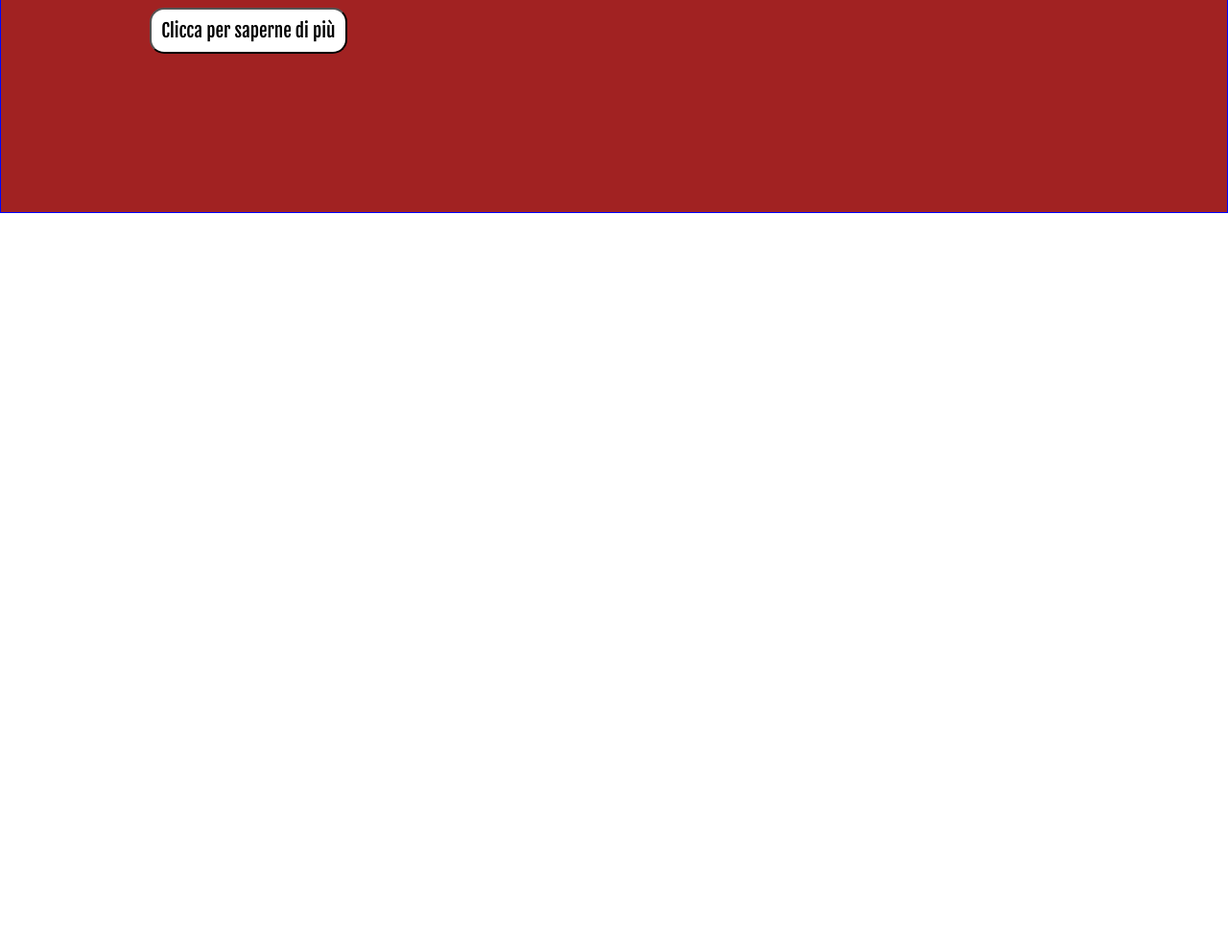
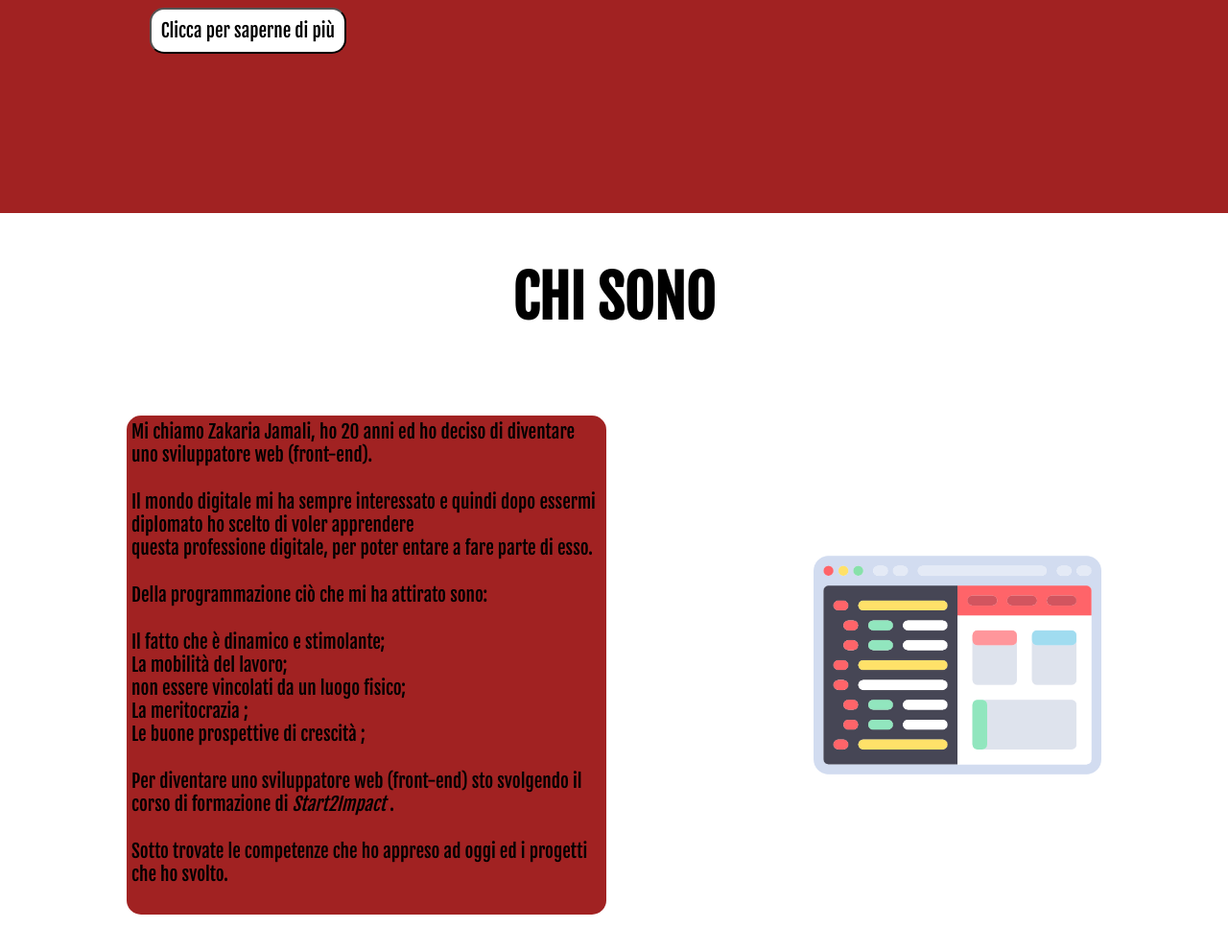
Before and after one commit to ZakJam/Sito-personale, a plain HTML site: page index.html in a window 1280 px wide. Shown: the part 578-1570 px from the top of the page at 96% size. Before the commit the page ends 800 px from the top, so only its background shows below. Drawn offline with Linux system fonts and the light colour scheme.

Commit message:
Realizzato la parte chi sono

```diff
--- a/assets/sass/portfolio.scss
+++ b/assets/sass/portfolio.scss
@@ -35,16 +35,13 @@ body {
     border-radius: 18px;
     padding: 5px;
   }
-  a {
-    color: black;
-    text-decoration: none;
-  }
 }
-
+a {
+  color: black;
+  text-decoration: none;
+}
 /*--------------------------HOME------------------------*/
 .home {
-  border: 1px rgb(0, 4, 255) solid;
-  width: 100%;
   height: 87vh;
   background-color: rgb(161, 34, 34);
   display: flex;
@@ -86,3 +83,47 @@ body {
 }
 
 /*----------------CHI SONO------------------------*/
+.chisono {
+  height: 100vh;
+  background-color: white;
+  display: flex;
+  flex-direction: column;
+  align-items: center;
+
+  h1 {
+    position: relative;
+    width: fit-content;
+    font-size: 60px;
+    margin-top: 50px;
+  }
+}
+
+.flex1 {
+  display: flex;
+  flex-direction: row;
+  justify-content: space-around;
+  position: relative;
+  margin-top: 80px;
+  padding: 5px;
+  width: 97vw;
+  align-items: center;
+  ul {
+    list-style: none;
+  }
+  img {
+    width: 300px;
+    height: 300px;
+  }
+  div {
+    font-size: larger;
+    text-align: left;
+    width: 500px;
+    background-color: rgb(161, 34, 34);
+    padding: 5px;
+    border-radius: 15px;
+    color: black;
+    p {
+      margin-bottom: 25px;
+    }
+  }
+}
--- a/index.html
+++ b/index.html
@@ -14,8 +14,7 @@
   </head>
 
   <body>
-    <!--HOME-->
-    <!--Menu-->
+    <!----------------------------Menu---------------------->
     <nav class="menu">
       <img
         src="\assets\images\logo\output-onlinepngtools.png"
@@ -28,6 +27,8 @@
         <li><a href="#">Contatti</a></li>
       </ul>
     </nav>
+    <!---------------------------HOME-------------------->
+
     <div class="home">
       <div>
         <h1>Ciao</h1>
@@ -42,5 +43,40 @@
           alt="immagineuomo" />
       </div>
     </div>
+    <!---------------------------CHI SONO--------------------->
+    <div class="chisono">
+<div>      <h1>CHI SONO</h1></div>
+<div>
+<div class="flex1">
+ <div> <p>
+Mi chiamo Zakaria Jamali, ho 20 anni ed ho deciso
+di diventare uno sviluppatore web (front-end). </p>
+
+<p>Il mondo digitale mi ha sempre interessato e quindi dopo
+essermi diplomato ho scelto di voler apprendere <br> questa
+professione digitale, per poter entare a fare parte di
+esso. </p>
+
+<p> Della programmazione ciò che mi ha attirato sono:
+<ul>
+<li>Il fatto che è dinamico e stimolante;</li>
+<li> La mobilità del lavoro;</li>
+<li>non essere vincolati da un luogo fisico;</li>
+<li> La meritocrazia ; </li>
+<li>Le buone prospettive di crescità ;</li>
+</ul> </p>
+
+<p>  Per diventare uno sviluppatore web (front-end) sto svolgendo
+il corso di formazione di <cite> <a href="https://www.start2impact.it/" target="_blank" title="Clicca per vedere il sito di Start2Impact"> Start2Impact</a></cite> . <br /></p>
+
+<p>
+Sotto trovate le competenze che ho appreso ad oggi ed i
+progetti che ho svolto.</p>
+</div>
+   <img src="/assets/images/imgweb.png" alt="">
+
+    </div>
+      </div>
+    </div>
   </body>
 </html>
```
Also changed, not shown: assets/css/portfolio.css, assets/images/imgweb.png (added), assets/images/pcongtra.png (added), 1 other file.
